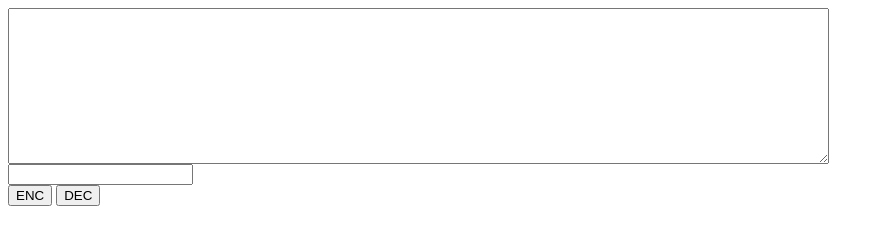
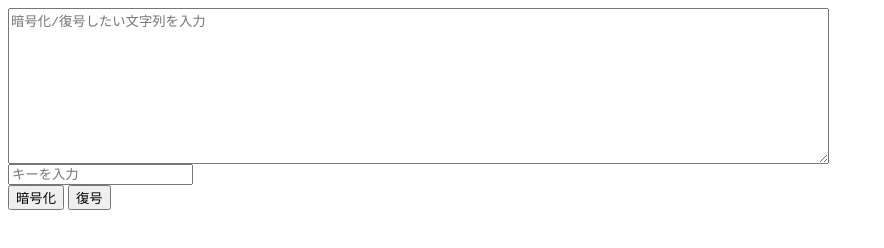
Before and after one commit to katai5plate/crypt-tool, a plain HTML site: page index.html in a window 1280 px wide. Shown: the whole page, without its empty margins (0-884 px from the left). Drawn offline with Linux system fonts and the light colour scheme.

Commit message:
Update index.html

```diff
--- a/index.html
+++ b/index.html
@@ -1,12 +1,12 @@
 <title>crypt</title>
 <script src="https://cdnjs.cloudflare.com/ajax/libs/crypto-js/3.1.2/rollups/aes.js"></script>
 
-<textarea id="contents" rows="10" cols="100"></textarea>
+<textarea id="contents" rows="10" cols="100" placeholder="暗号化/復号したい文字列を入力"></textarea>
 <br>
-<input id="key" type="password" autocomplete="off" />
+<input id="key" type="password" autocomplete="off" placeholder="キーを入力" />
 <br>
-<button onclick="window.enc()">ENC</button>
-<button onclick="window.dec()">DEC</button>
+<button onclick="window.enc()">暗号化</button>
+<button onclick="window.dec()">復号</button>
 <br><br>
 <pre id="result"></pre>
 
```
